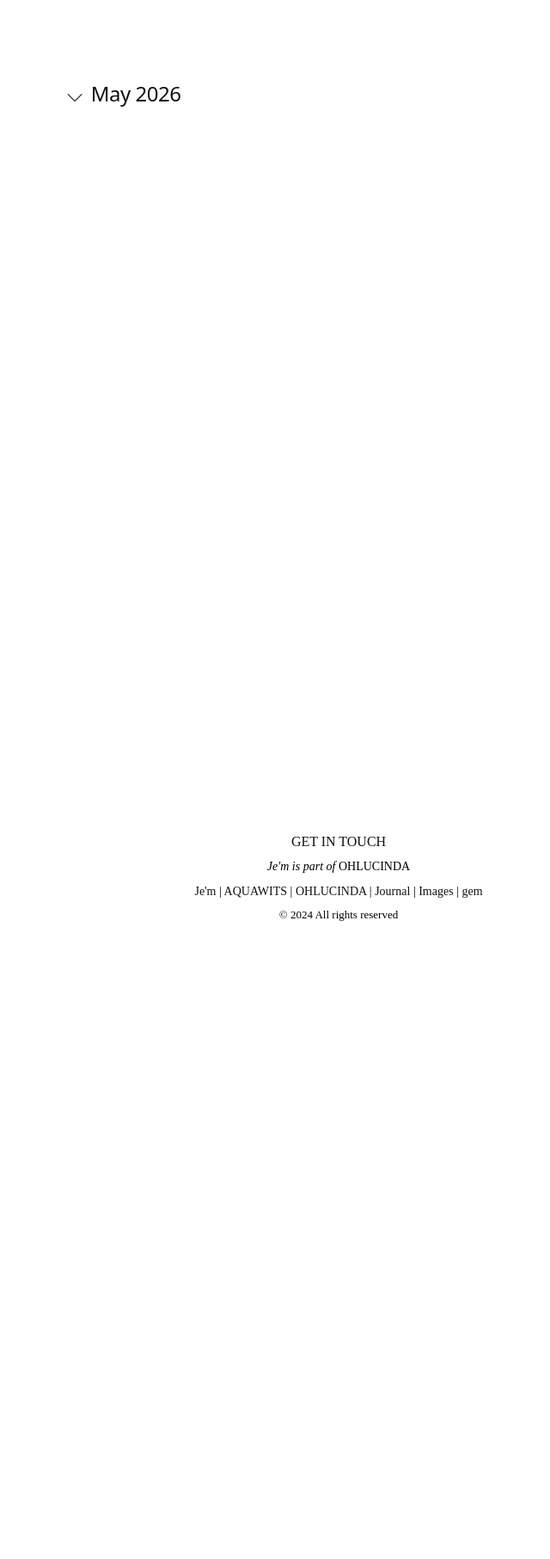
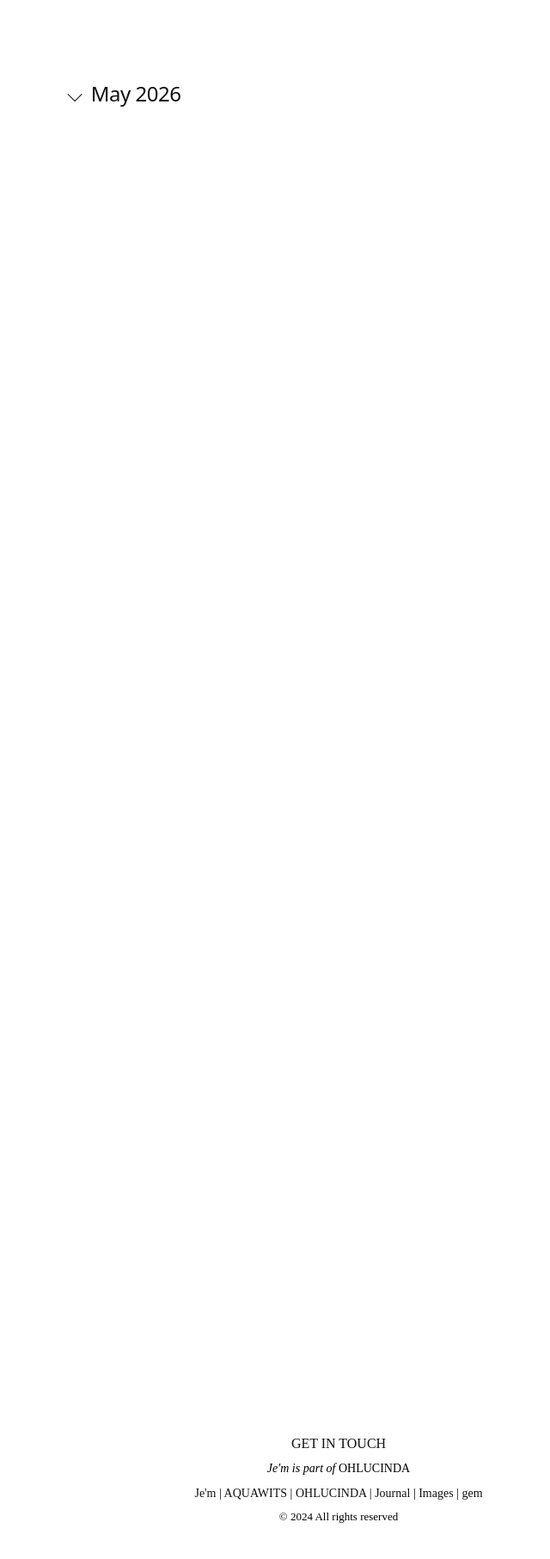
Before and after one commit to ohlucinda/ohlucinda-mobile, a Jekyll site: the page built from index.html, in a window 1280 px wide. Shown: the whole page at 86% size, without its empty margins (246-886 px from the left). Built offline with Jekyll 4.4.1, drawn with Linux system fonts in a browser that asks for light colours; before the commit the page ends 1113 px from its top, so only the background shows below that.

Commit message:
Update style.css

```diff
--- a/assets/style.css
+++ b/assets/style.css
@@ -166,3 +166,10 @@ img {
   }
 
 }
+@media (min-width: 1024px) {
+
+  .writes-index {
+    padding-bottom: 700px;
+  }
+
+}
```
